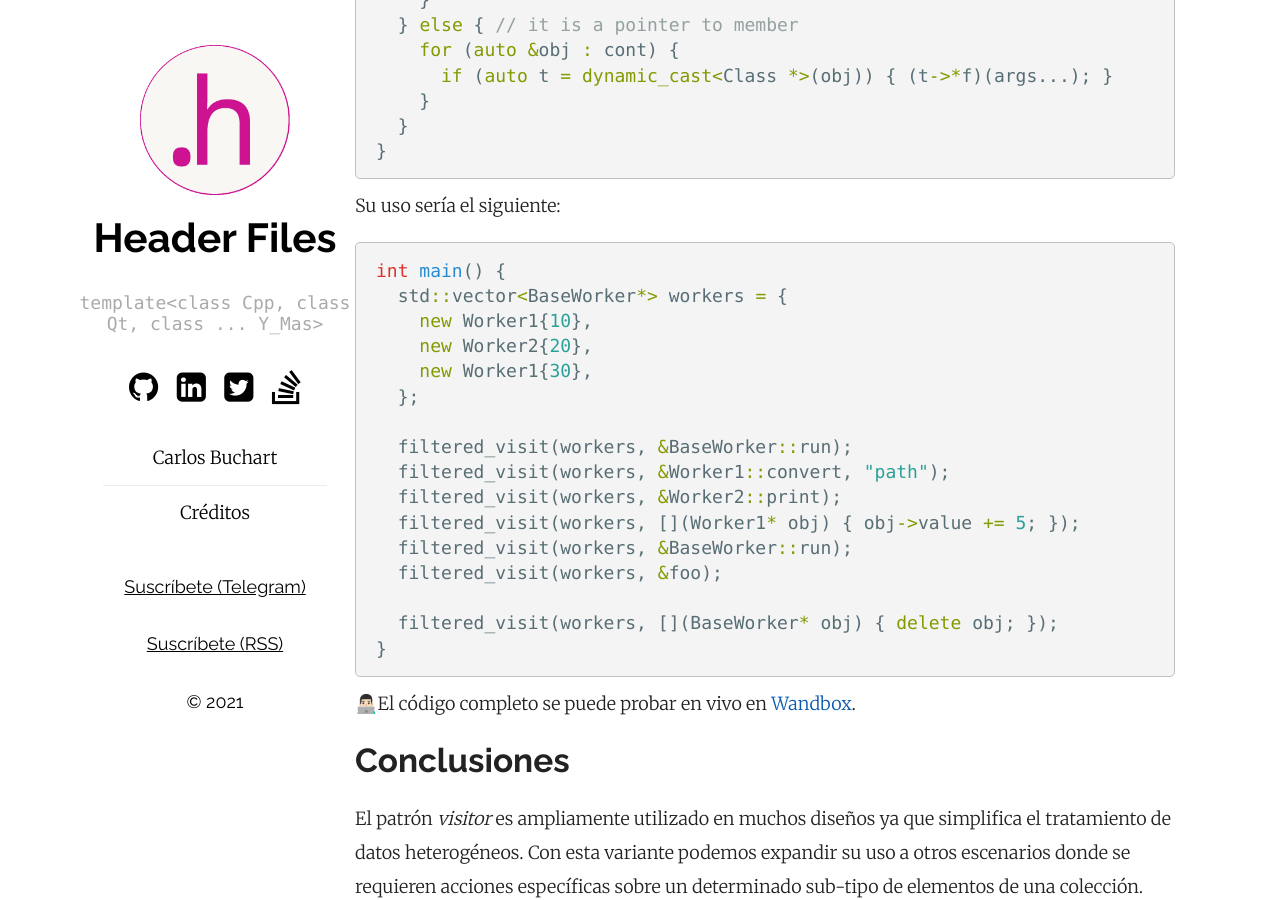
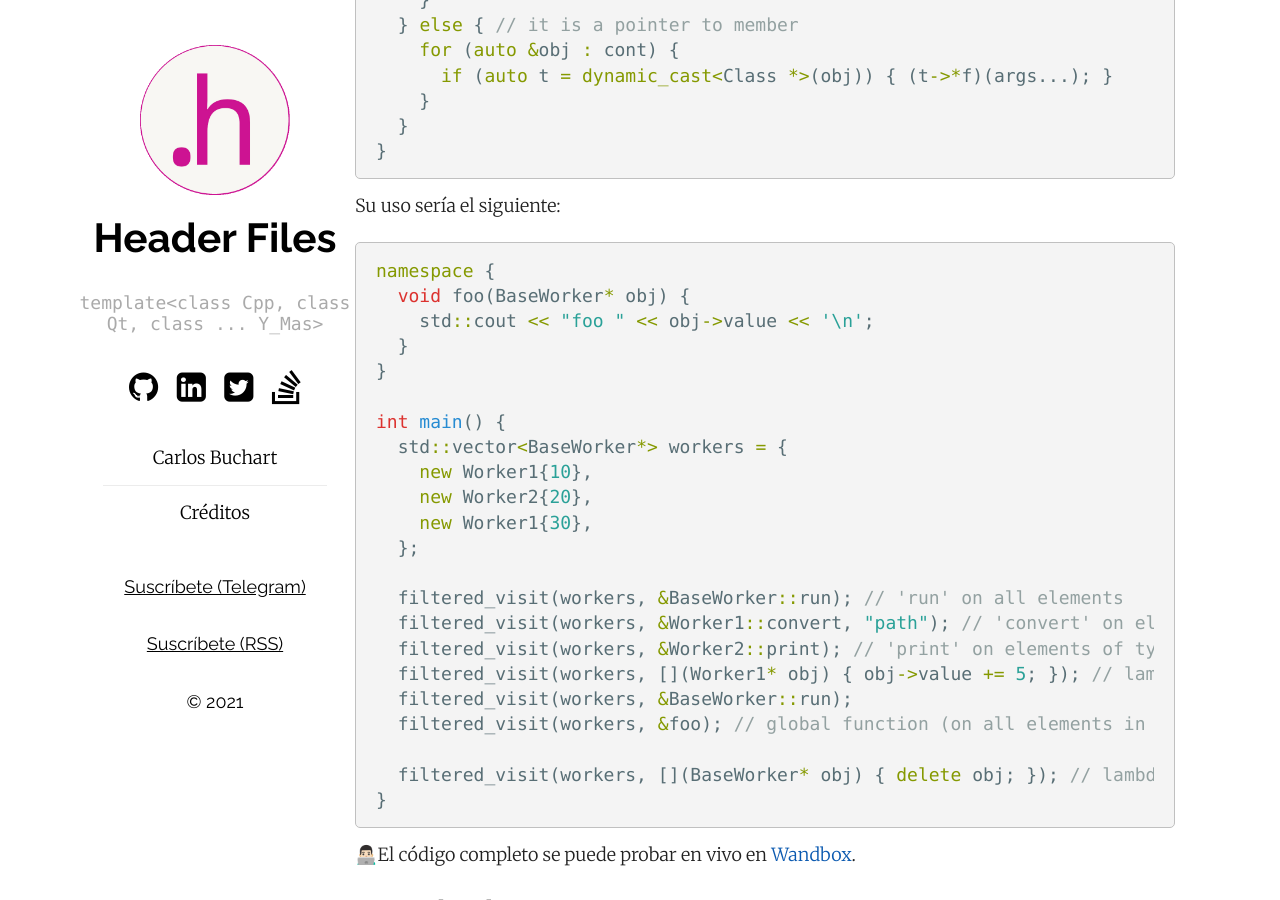
Before and after one commit to BlogHeaderFiles/BlogHeaderFiles.github.io, a Jekyll site: the page built from _posts/2021-03-07-visitando-colecciones-de-una-misma-clase-baseame-base-class.md, in a window 1280 px wide and 900 px high, scrolled down 4590 px. Built offline with Jekyll 4.4.1, drawn with Linux system fonts in a browser that asks for light colours.

Commit message:
Add further comments and samples

````diff
--- a/_posts/2021-03-07-visitando-colecciones-de-una-misma-clase-baseame-base-class.md
+++ b/_posts/2021-03-07-visitando-colecciones-de-una-misma-clase-baseame-base-class.md
@@ -145,6 +145,12 @@ void filtered_visit(T&& cont, F f, Ts... args)
 Su uso sería el siguiente:
 
 ```cpp
+namespace {
+  void foo(BaseWorker* obj) {
+    std::cout << "foo " << obj->value << '\n';
+  }
+}
+
 int main() {
   std::vector<BaseWorker*> workers = {
     new Worker1{10},
@@ -152,14 +158,14 @@ int main() {
     new Worker1{30},
   };
 
+  filtered_visit(workers, &BaseWorker::run); // 'run' on all elements
+  filtered_visit(workers, &Worker1::convert, "path"); // 'convert' on elements of type 'Worker1' with one argument
+  filtered_visit(workers, &Worker2::print); // 'print' on elements of type 'Worker2'
+  filtered_visit(workers, [](Worker1* obj) { obj->value += 5; }); // lambda on elements of type 'Worker1'
   filtered_visit(workers, &BaseWorker::run);
-  filtered_visit(workers, &Worker1::convert, "path");
-  filtered_visit(workers, &Worker2::print);
-  filtered_visit(workers, [](Worker1* obj) { obj->value += 5; });
-  filtered_visit(workers, &BaseWorker::run);
-  filtered_visit(workers, &foo);
+  filtered_visit(workers, &foo); // global function (on all elements in this case)
 
-  filtered_visit(workers, [](BaseWorker* obj) { delete obj; });
+  filtered_visit(workers, [](BaseWorker* obj) { delete obj; }); // lambda on all elements
 }
 ```
 
````
